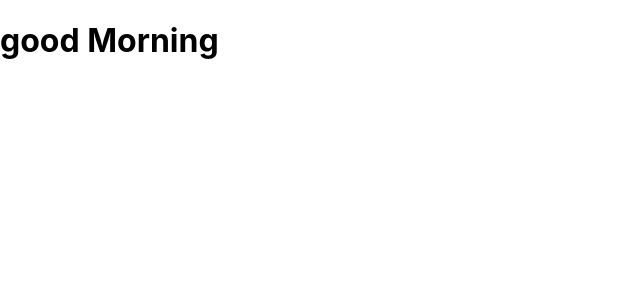
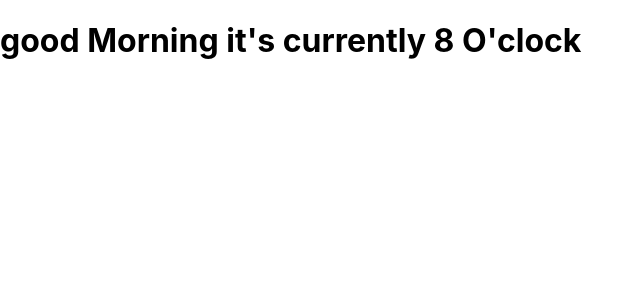
Before and after one commit to dev-ransom/react-complete-beginners, a React (Create React App) app: page / in a window 1280 px wide. Shown: the top 300 px of the page, without its empty margins (0-643 px from the left). Built offline with nearby package versions, Linux system fonts and the light colour scheme.

Commit message:
added code to check time

```diff
--- a/src/App.js
+++ b/src/App.js
@@ -6,14 +6,14 @@ function App() {
   if (hour < 12) {
     timeOfDay = 'Morning'
   } else if (hour >= 12 && hour < 17) {
-    timeOfDay = 'Afternoon'
+    timeOfDay = 'afternoon'
   } else {
     timeOfDay = 'Evening'
   }
 
   return (
     <div>
-      <h1>good {timeOfDay}</h1>
+      <h1>good {timeOfDay} it's currently { hour % 12} O'clock</h1>
     </div>
   )
 }
```
